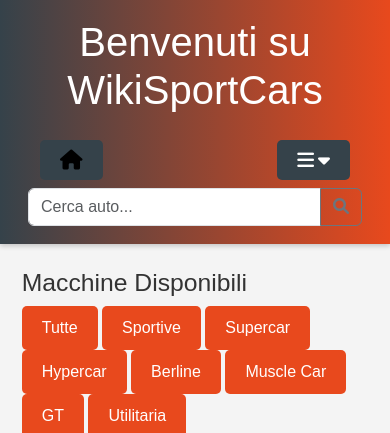
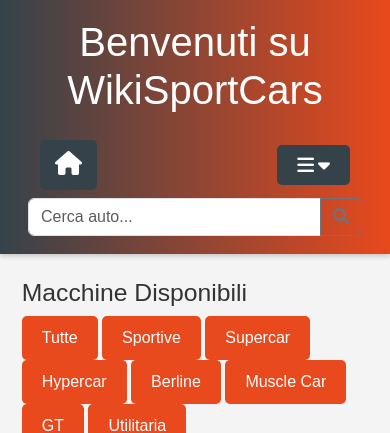
Before and after one commit to SalvatoreCiaramidaro/progetto_fine_anno, a Flask app: page / in a window 390 px wide. Shown: the top 433 px of the page. Run offline with Flask 2, Linux system fonts and the light colour scheme; data comes from the database, SQL or seed files in the repository; data that the repository does not hold is empty.

Commit message:
piccole correzioni palette colori pulsanti della navbar

```diff
--- a/static/css/mobile.css
+++ b/static/css/mobile.css
@@ -50,13 +50,13 @@
 
   .navbar-brand {
     font-size: 1.5rem;
-    color: #e74c3c;
+    color: white;
     margin-right: 1rem;
     text-decoration: none;
   }
 
   .navbar-brand:hover {
-    color: #c0392b;
+    color: #f0f0f0;
   }
 
   /* === PROFILO E DROPDOWN === */
--- a/static/css/styles.css
+++ b/static/css/styles.css
@@ -91,6 +91,26 @@ nav .right {
     gap: 15px;
     margin-left: auto;
     justify-content: flex-end;
+}
+
+/* Stili per l'icona home nella navbar */
+.navbar-brand {
+    color: white !important;
+    text-decoration: none;
+    padding: 10px 15px;
+    border-radius: 5px;
+    transition: all 0.3s ease;
+}
+
+.navbar-brand:hover {
+    background: #45a049;
+    color: white !important;
+    transform: scale(1.05);
+}
+
+.navbar-brand i {
+    color: white !important;
+    font-size: 1.2em;
 }
 
 .nav-center {
```
